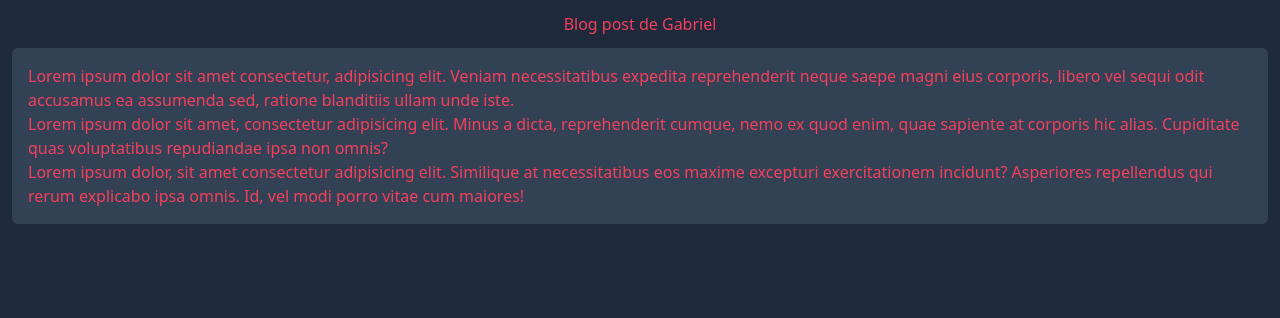
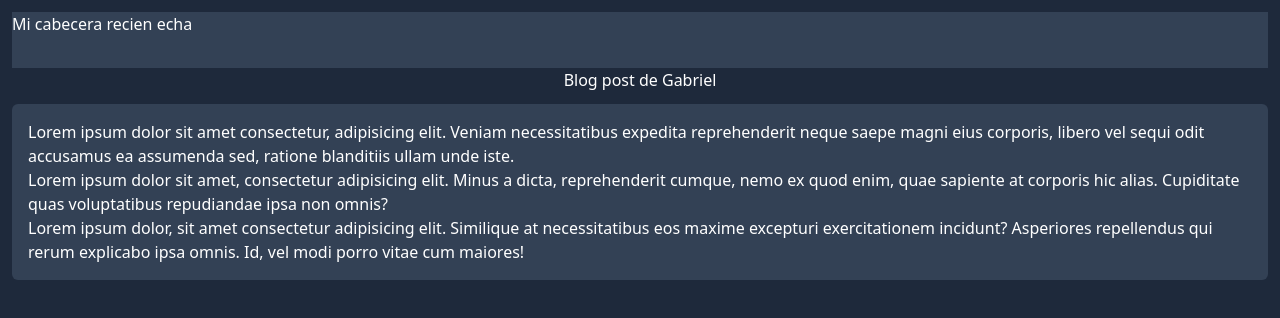
Before and after one commit to Cydonian10/hyperblog-platzi, a website built with Vite: page index.html in a window 1280 px wide. Built offline with nearby package versions, Linux system fonts and the light colour scheme.

Commit message:
[blog] merge conflicto

```diff
--- a/index.html
+++ b/index.html
@@ -7,7 +7,10 @@
     <link rel="stylesheet" href="./src/style.css">
     <title>Blog | github</title>
   </head>
-  <body class="bg-slate-800 text-rose-500 container m-auto p-3">
+  <body class="bg-slate-800 text-white container m-auto p-3">
+    <nav id="nav" class="h-14 w-full bg-slate-700">
+      <span>Mi cabecera recien echa</span>
+    </nav>
     <h1 class="text-center mb-3">Blog post de Gabriel</h1>
     <section class="bg-slate-700 rounded-md p-4">
       Lorem ipsum dolor sit amet consectetur, adipisicing elit. Veniam necessitatibus expedita reprehenderit neque saepe magni eius corporis, libero vel sequi odit accusamus ea assumenda sed, ratione blanditiis ullam unde iste.
```
